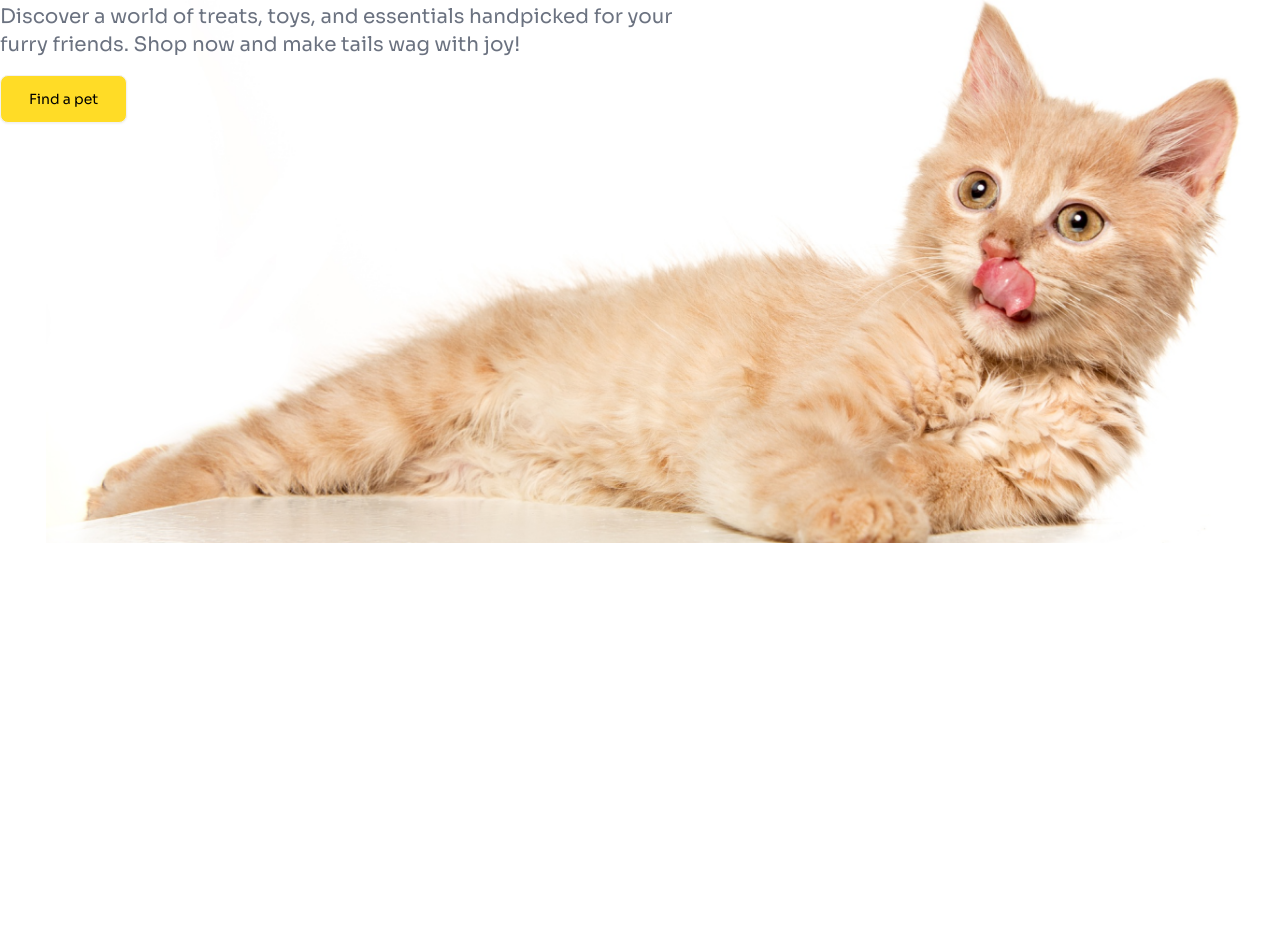
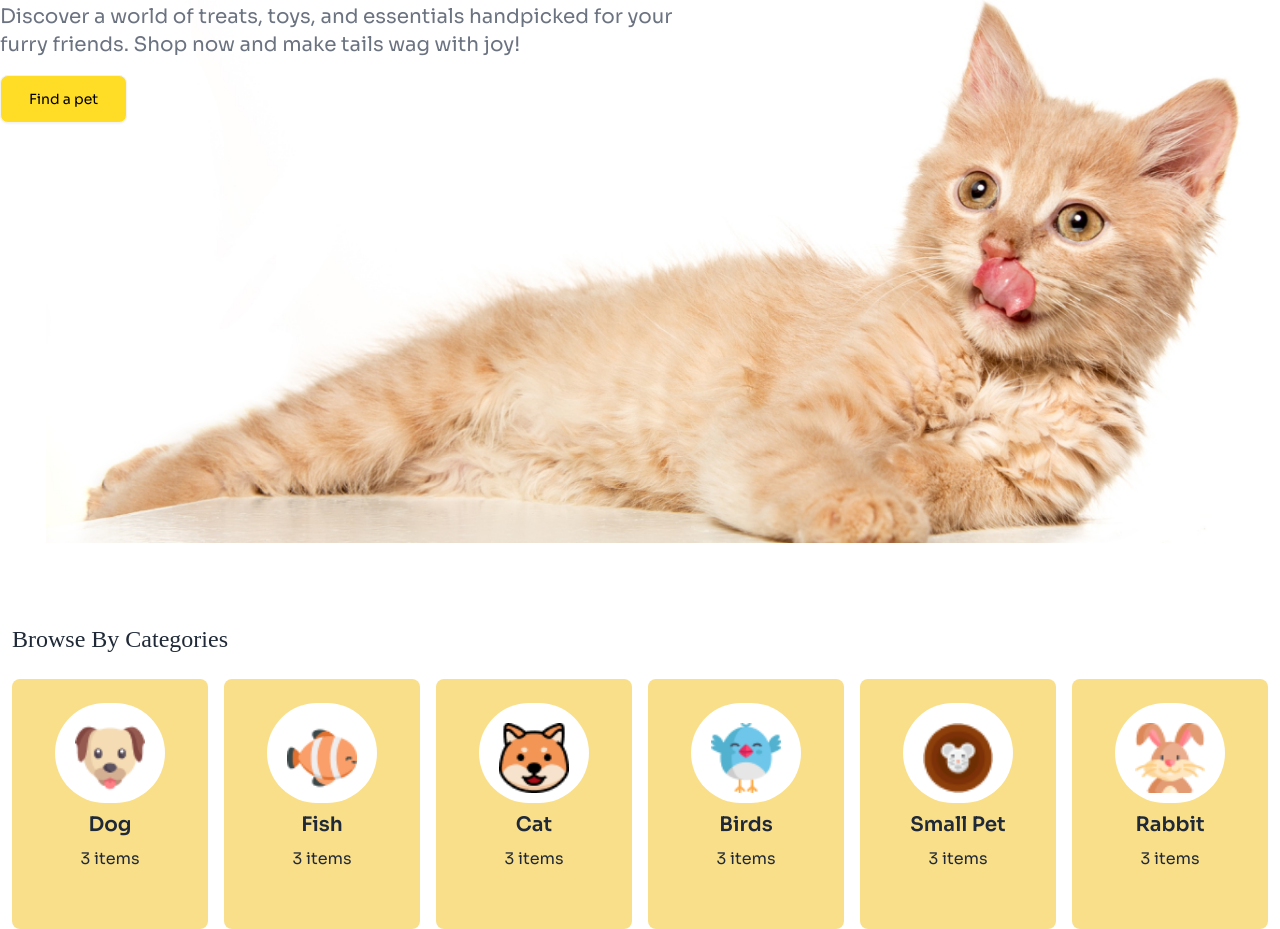
Before and after one commit to JannatJimu/B11-A3-Living-Lab-Cat, a plain HTML site: page index.html in a window 1280 px wide. Shown: the part 317-1246 px from the top of the page. Before the commit the page ends 876 px from the top, so only its background shows below. Drawn offline with nearby package versions, Linux system fonts and the light colour scheme; a web font is replaced by a local one.

Commit message:
added the categories section

```diff
--- a/index.html
+++ b/index.html
@@ -16,7 +16,8 @@
                     colors: {
                         clifford: '#da373d',
                         'primary-bg-color': '#FFF9F4',
-                        'primary-color': '#FFDC26'
+                        'primary-color': '#FFDC26',
+                        'card-primary': '#F9DF8A'
                     }
                 }
             }
@@ -43,12 +44,12 @@
     </style>
 </head>
 
-<body class="sora-font">
-    <header class="md:container ">
+<body class="sora-font md:container lg:max-w-8xl">
+    <header class="">
         <!-- navbar section -->
         <nav class="bg-primary-bg-color mb-10 lg:mb-16 ">
             <div
-                class="md:container lg:max-w-7xl p-4 mx-auto flex justify-between items-center  border-b-2 border-primary-color lg:border-none">
+                class="md:container lg:max-w-7xl mx-auto p-4  flex justify-between items-center  border-b-2 border-primary-color lg:border-none">
                 <div class="  lg:flex  navbar-start items-center gap-4">
                     <img src="./c1-assets/logo-header.png" alt="">
                     <h3 class=" hidden lg:flex text-2xl">Browse<span class="text-primary-color">4</span>Pets</h3>
@@ -72,12 +73,15 @@
             </div>
         </nav>
         <!-- banner section -->
-        <section class="lg:max-w-7xl pt-4 pb-4 mx-auto ">
-            <div class=" space-y-4  h-[540px] lg:h-[700px] relative bg-[url('./c1-assets/cat-big.png')] lg:bg-right-bottom bg-contain bg-bottom bg-no-repeat items-start px-4 lg:px-0">
-                <h3 class="adlam-display-regular text-4xl lg:text-5xl w-[450px] lg:w-[680px] ">Pamper Your Pet,<br> Because They Deserve <br> the
+        <section class="lg:max-w-7xl pt-4 pb-4 mx-auto mb-10 lg:mb-16 ">
+            <div
+                class=" space-y-4  h-[540px] lg:h-[700px] relative bg-[url('./c1-assets/cat-big.png')] lg:bg-right-bottom bg-contain bg-bottom bg-no-repeat items-start px-4 lg:px-0">
+                <h3 class="adlam-display-regular text-4xl lg:text-5xl w-[450px] lg:w-[680px] ">Pamper Your Pet,<br>
+                    Because They Deserve <br> the
                     Bes
                 </h3>
-                <p class="text-base lg:text-xl text-gray-500 w-[450px] lg:w-[680px] ">Discover a world of treats, toys, and essentials handpicked
+                <p class="text-base lg:text-xl text-gray-500 w-[450px] lg:w-[680px] ">Discover a world of treats, toys,
+                    and essentials handpicked
                     for
                     your
                     furry friends. Shop now and make tails wag with joy!</p>
@@ -87,8 +91,64 @@
 
         </section>
     </header>
-    <main>
+    <main class="lg:max-w-8xl ">
+        <!-- categories container section -->
+        <section class="max-w-7xl px-3 mx-auto  md:mt-12 lg:mt-16 ">
+            <h4 class="adlam-display-regular text-2xl px-4 lg:px-0 mb-6">Browse By Categories</h4>
+            <div class=" grid grid-cols-2 lg:flex gap-2 lg:gap-4 justify-center items-centen">
+                <!-- card-1 -->
+                <div class="bg-card-primary rounded-lg text-center p-4 w-[200px] h-[250px] space-y-2">
+                    <div class="bg-white relative w-[110px] h-[100px] rounded-full mx-auto m-2">
+                        <img class="relative top-5 left-5 w-[70px] h-[70px] " src="./c1-assets/dog-cartoon.png" alt="">
+                    </div>
+                    <h5 class="text-xl font-semibold ">Dog</h5>
+                    <h6 class="text-base">3 items</h6>
+                </div>
+                <!-- card 2 -->
+                <div class="bg-card-primary rounded-lg text-center p-4 w-[200px] h-[250px] space-y-2">
+                    <div class="bg-white relative w-[110px] h-[100px] rounded-full mx-auto m-2">
+                        <img class="relative top-5 left-5 w-[70px] h-[70px] " src="./c1-assets/fish-cartoon.png" alt="">
+                    </div>
+                    <h5 class="text-xl font-semibold">Fish</h5>
+                    <h6 class="text-base">3 items</h6>
+                </div>
+                <!-- card 3 -->
+                <div class="bg-card-primary rounded-lg text-center p-4 w-[200px] h-[250px] space-y-2">
+                    <div class="bg-white relative w-[110px] h-[100px] rounded-full mx-auto m-2">
+                        <img class="relative top-5 left-5 w-[70px] h-[70px] " src="./c1-assets/cat-cartoon.png" alt="">
+                    </div>
+                    <h5 class="text-xl font-semibold">Cat</h5>
+                    <h6 class="text-base">3 items</h6>
+                </div>
+                <!-- card 4 -->
+                <div class="bg-card-primary rounded-lg text-center p-4 w-[200px] h-[250px] space-y-2">
+                    <div class="bg-white relative w-[110px] h-[100px] rounded-full mx-auto m-2">
+                        <img class="relative top-5 left-5 w-[70px] h-[70px] " src="./c1-assets/bird-cartoon.png" alt="">
+                    </div>
+                    <h5 class="text-xl font-semibold">Birds</h5>
+                    <h6 class="text-base">3 items</h6>
+                </div>
+                <!-- card 5 -->
+                <div class="bg-card-primary rounded-lg text-center p-4 w-[200px] h-[250px] space-y-2">
+                    <div class="bg-white relative w-[110px] h-[100px] rounded-full mx-auto m-2">
+                        <img class="relative top-5 left-5 w-[70px] h-[70px] " src="./c1-assets/mouse-cartoon.png"
+                            alt="">
+                    </div>
+                    <h5 class="text-xl font-semibold">Small Pet</h5>
+                    <h6 class="text-base">3 items</h6>
+                </div>
+                <!-- card 6 -->
+                <div class="bg-card-primary rounded-lg text-center p-4 w-[200px] h-[250px] space-y-2">
+                    <div class="bg-white relative w-[110px] h-[100px] rounded-full mx-auto m-2">
+                        <img class="relative top-5 left-5 w-[70px] h-[70px] " src="./c1-assets/rabbit-cartoon.png"
+                            alt="">
+                    </div>
+                    <h5 class="text-xl font-semibold">Rabbit</h5>
+                    <h6 class="text-base">3 items</h6>
+                </div>
 
+            </div>
+        </section>
     </main>
     <footer>
 
```
